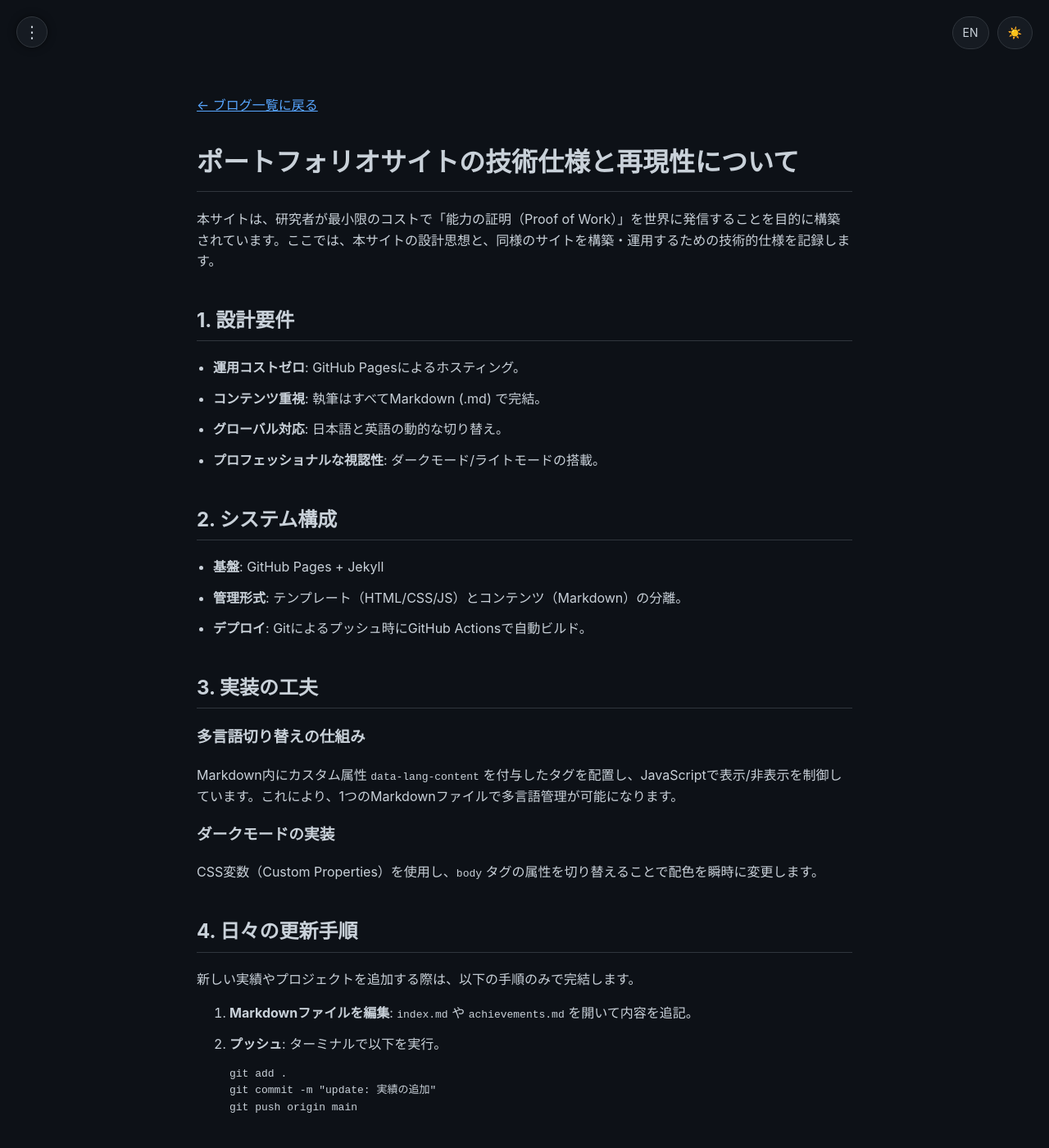
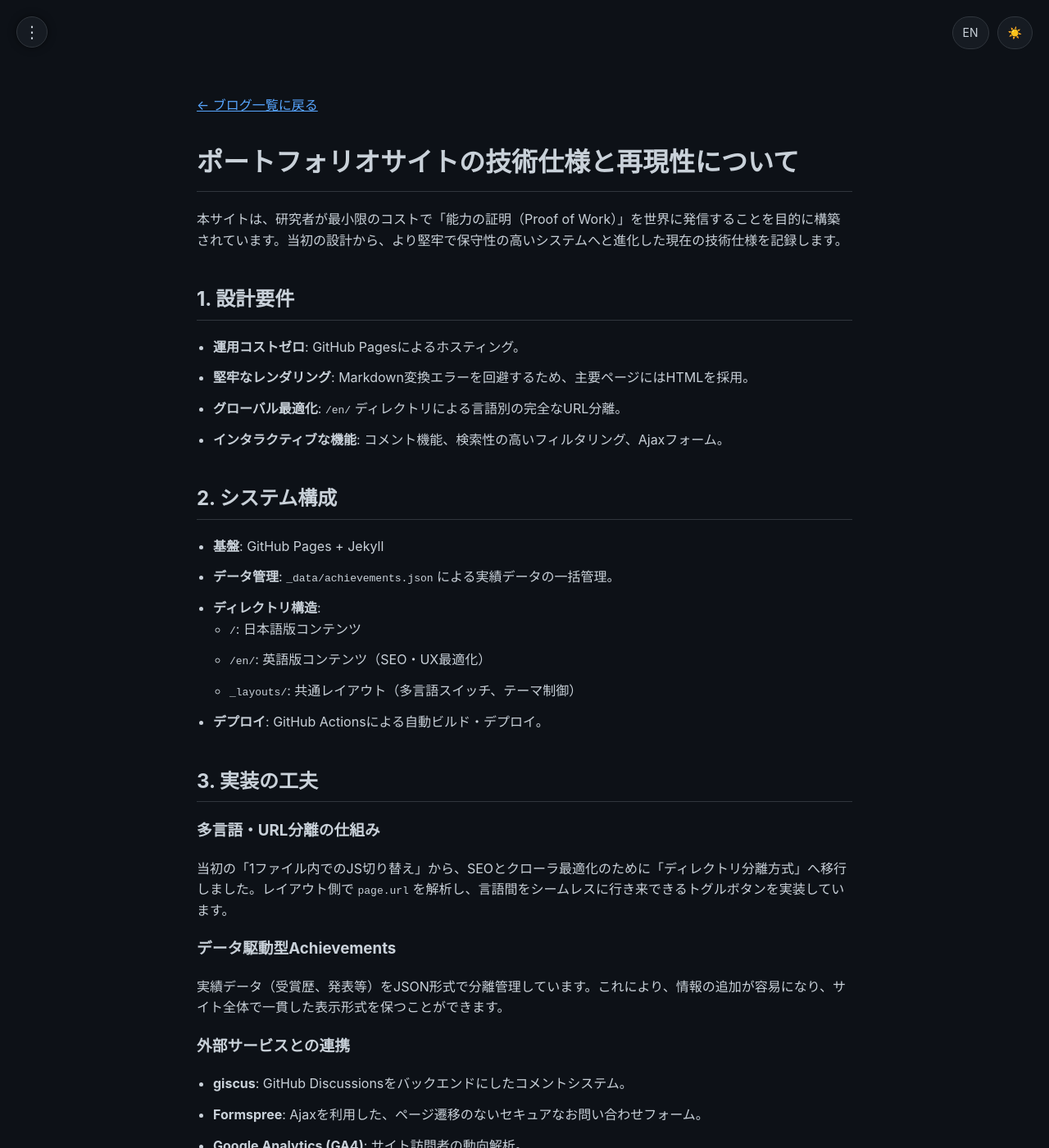
Before and after one commit to 377H-Miru/377H-Miru.github.io, a Jekyll site: the page built from posts/2026-04-01-site-tech-stack.md, in a window 1280 px wide and 1400 px high. Shown: the whole window at 82% size. Built offline with Jekyll 4.4.1, drawn with Linux system fonts in a browser that asks for light colours; comment, search, counter and statistics services are not loaded; some of the changed text lies outside the part shown.

Commit message:
Update tech stack blog post: Reflected architectural evolution (directory separation, JSON data, AJAX forms)

````diff
--- a/posts/2026-04-01-site-tech-stack.md
+++ b/posts/2026-04-01-site-tech-stack.md
@@ -7,92 +7,90 @@ title: サイト構築の技術仕様
 
 # ポートフォリオサイトの技術仕様と再現性について
 
-本サイトは、研究者が最小限のコストで「能力の証明（Proof of Work）」を世界に発信することを目的に構築されています。ここでは、本サイトの設計思想と、同様のサイトを構築・運用するための技術的仕様を記録します。
+本サイトは、研究者が最小限のコストで「能力の証明（Proof of Work）」を世界に発信することを目的に構築されています。当初の設計から、より堅牢で保守性の高いシステムへと進化した現在の技術仕様を記録します。
 
 ## 1. 設計要件
 - **運用コストゼロ**: GitHub Pagesによるホスティング。
-- **コンテンツ重視**: 執筆はすべてMarkdown (.md) で完結。
-- **グローバル対応**: 日本語と英語の動的な切り替え。
-- **プロフェッショナルな視認性**: ダークモード/ライトモードの搭載。
+- **堅牢なレンダリング**: Markdown変換エラーを回避するため、主要ページにはHTMLを採用。
+- **グローバル最適化**: `/en/` ディレクトリによる言語別の完全なURL分離。
+- **インタラクティブな機能**: コメント機能、検索性の高いフィルタリング、Ajaxフォーム。
 
 ## 2. システム構成
 - **基盤**: GitHub Pages + Jekyll
-- **管理形式**: テンプレート（HTML/CSS/JS）とコンテンツ（Markdown）の分離。
-- **デプロイ**: Gitによるプッシュ時にGitHub Actionsで自動ビルド。
+- **データ管理**: `_data/achievements.json` による実績データの一括管理。
+- **ディレクトリ構造**:
+    - `/`: 日本語版コンテンツ
+    - `/en/`: 英語版コンテンツ（SEO・UX最適化）
+    - `_layouts/`: 共通レイアウト（多言語スイッチ、テーマ制御）
+- **デプロイ**: GitHub Actionsによる自動ビルド・デプロイ。
 
 ## 3. 実装の工夫
-### 多言語切り替えの仕組み
-Markdown内にカスタム属性 `data-lang-content` を付与したタグを配置し、JavaScriptで表示/非表示を制御しています。これにより、1つのMarkdownファイルで多言語管理が可能になります。
+### 多言語・URL分離の仕組み
+当初の「1ファイル内でのJS切り替え」から、SEOとクローラ最適化のために「ディレクトリ分離方式」へ移行しました。レイアウト側で `page.url` を解析し、言語間をシームレスに行き来できるトグルボタンを実装しています。
 
-### ダークモードの実装
-CSS変数（Custom Properties）を使用し、`body` タグの属性を切り替えることで配色を瞬時に変更します。
+### データ駆動型Achievements
+実績データ（受賞歴、発表等）をJSON形式で分離管理しています。これにより、情報の追加が容易になり、サイト全体で一貫した表示形式を保つことができます。
+
+### 外部サービスとの連携
+- **giscus**: GitHub Discussionsをバックエンドにしたコメントシステム。
+- **Formspree**: Ajaxを利用した、ページ遷移のないセキュアなお問い合わせフォーム。
+- **Google Analytics (GA4)**: サイト訪問者の動向解析。
 
 ## 4. 日々の更新手順
-新しい実績やプロジェクトを追加する際は、以下の手順のみで完結します。
-
-1. **Markdownファイルを編集**: `index.md` や `achievements.md` を開いて内容を追記。
-2. **プッシュ**: ターミナルで以下を実行。
+1. **データの更新**: `_data/achievements.json` に新しい実績を追記。
+2. **記事の執筆**: `posts/` フォルダに新しいMarkdownファイルを追加。
+3. **プッシュ**:
    ```bash
    git add .
-   git commit -m "update: 実績の追加"
+   git commit -m "update: add project details"
    git push origin main
    ```
 
-## 5. 再現のためのリポジトリ構造
-このサイトの構成を流用する場合、以下の構成を維持することが重要です。
-- `_layouts/`: サイトの骨格となるテンプレート。
-- `index.md`: トップページの内容。
-- `blog.md`: 記事一覧。
-- `posts/`: 個別記事の格納先。
-
 ---
-本サイトのソースコードは、私の [GitHubリポジトリ](https://github.com/377H-Miru/377H-Miru.github.io) で公開されています。
+本サイトの最新のソースコードは、私の [GitHubリポジトリ](https://github.com/377H-Miru/377H-Miru.github.io) で公開されています。
 
 </div>
 
 <div data-lang-content="en" markdown="1">
 
-# Technical Specifications & Reproducibility of This Site
+# Technical Specifications & Architecture of This Site
 
-This site is designed for researchers to showcase their "Proof of Work" globally with minimal overhead. This post documents the design philosophy and technical specifications required to build and operate a similar site.
+This site is designed for researchers to showcase their "Proof of Work" globally with minimal overhead. This post documents the evolved system architecture, focusing on reliability and maintainability.
 
 ## 1. Design Requirements
-- **Zero Operating Cost**: Hosted on GitHub Pages.
-- **Content-Centric**: All writing is done in Markdown (.md).
-- **Global Ready**: Dynamic toggling between Japanese and English.
-- **Professional Visibility**: Dark/Light mode support.
+- **Zero Cost**: Hosted on GitHub Pages.
+- **Robust Rendering**: Core pages utilize pure HTML to bypass Markdown parsing inconsistencies.
+- **SEO Optimized**: Complete directory separation (`/` vs `/en/`) for multilingual content.
+- **Modern Features**: Integrated comment system, interactive filtering, and AJAX contact forms.
 
 ## 2. System Architecture
 - **Infrastructure**: GitHub Pages + Jekyll.
-- **Management**: Decoupling of templates (HTML/CSS/JS) and content (Markdown).
-- **Deployment**: Automatic builds via GitHub Actions upon Git push.
+- **Data-Driven**: Achievements managed via `_data/achievements.json` for consistent rendering.
+- **Directory Structure**:
+    - `/`: Japanese content.
+    - `/en/`: English content (optimized for global SEO).
+    - `_layouts/`: Master templates controlling multilingual routing and theme state.
 
-## 3. Implementation Details
-### Multilingual Logic
-By using custom attributes like `data-lang-content` within Markdown and controlling visibility via JavaScript, we manage multiple languages in a single file.
+## 3. Implementation Highlights
+### Multilingual Routing
+Evolved from client-side JS toggling to true directory-based separation. The layout dynamically generates cross-language links, ensuring a seamless user experience across the `/en/` and root paths.
 
-### Dark Mode
-Implemented using CSS Variables (Custom Properties). Color schemes are swapped instantly by toggling attributes on the `body` tag.
+### External Integrations
+- **giscus**: Comment system powered by GitHub Discussions.
+- **Formspree**: Secure, AJAX-powered contact submission without page reloads.
+- **Google Analytics (GA4)**: Visitor traffic and behavioral analysis.
 
 ## 4. Maintenance Workflow
-Updating achievements or projects only requires these steps:
-
-1. **Edit Markdown**: Update `index.md` or `achievements.md`.
-2. **Push**:
+1. **Update Data**: Add entries to `_data/achievements.json`.
+2. **Write Posts**: Add new `.md` files to the `posts/` directory.
+3. **Push**:
    ```bash
    git add .
-   git commit -m "update: add achievement"
+   git commit -m "update: add research notes"
    git push origin main
    ```
 
-## 5. Repository Structure for Reproducibility
-To reuse this setup, maintain the following structure:
-- `_layouts/`: Main site templates.
-- `index.md`: Homepage content.
-- `blog.md`: Post listings.
-- `posts/`: Individual blog posts.
-
 ---
-The source code is available at my [GitHub Repository](https://github.com/377H-Miru/377H-Miru.github.io).
+Source code is open for reference at my [GitHub Repository](https://github.com/377H-Miru/377H-Miru.github.io).
 
 </div>
````
